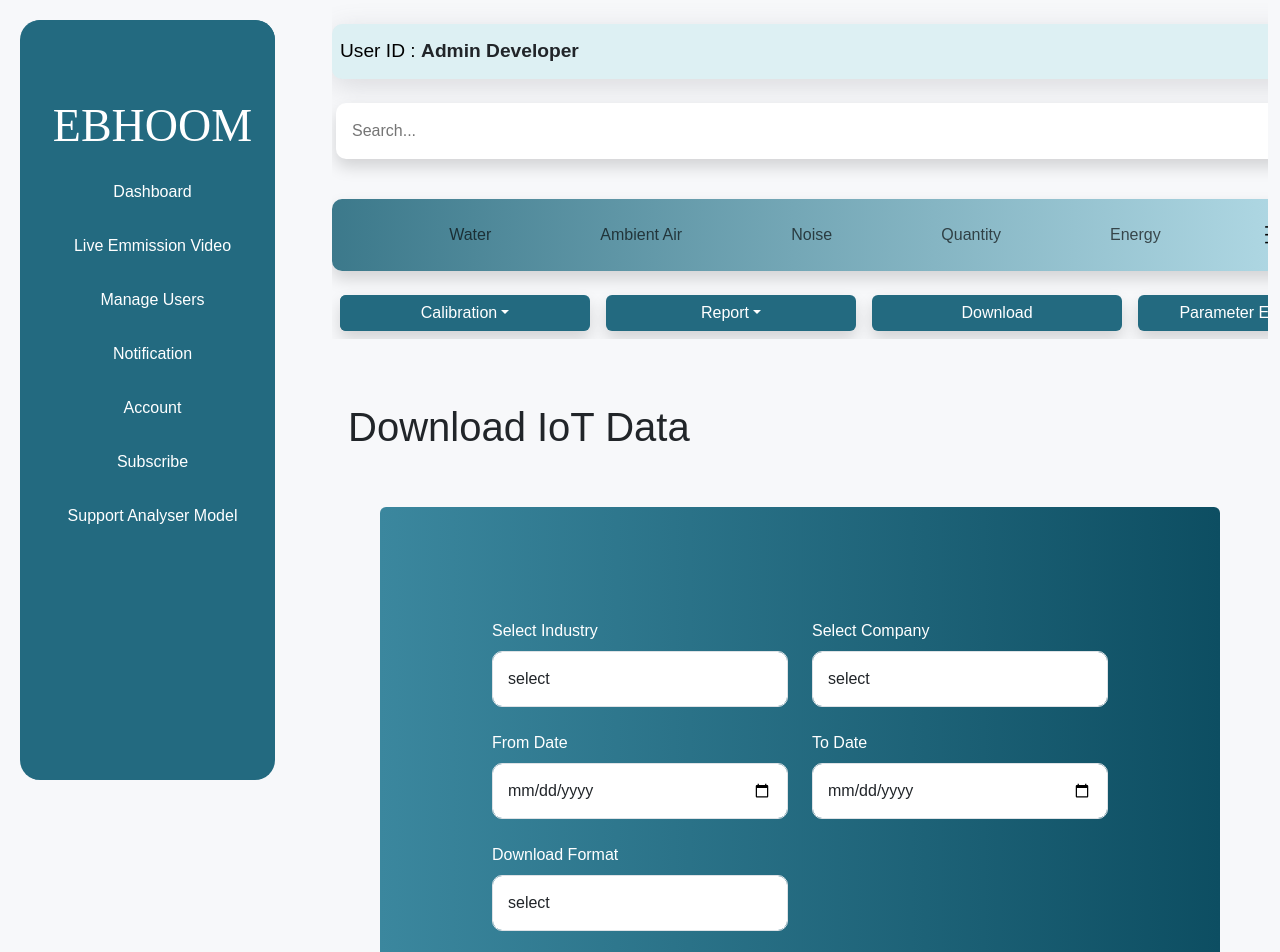
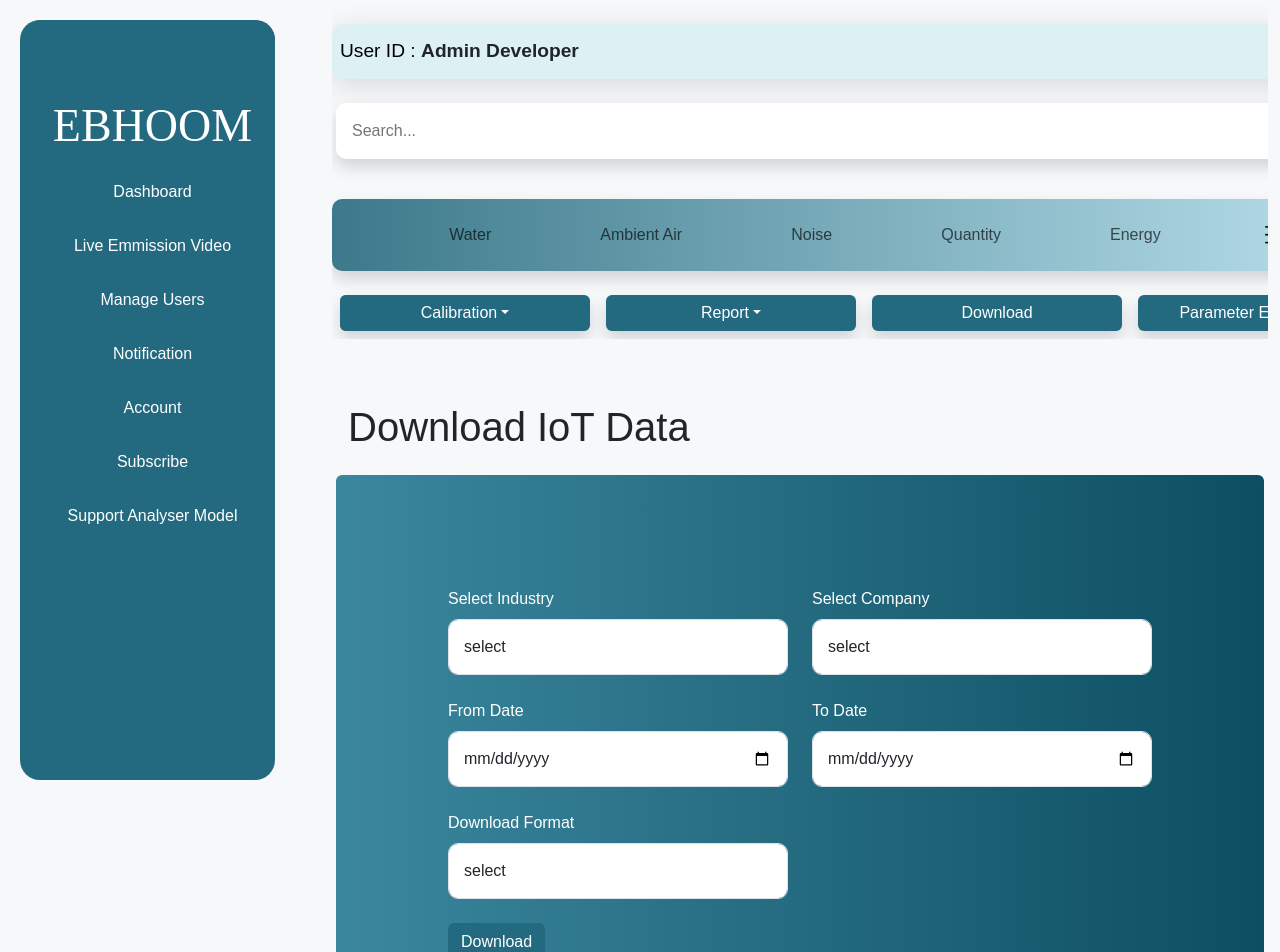
Before and after one commit to sruthipr027/ocems, a React (Create React App) app: page /download in a window 1280 px wide. Shown: the top 952 px of the page. Built offline with nearby package versions, Linux system fonts and the light colour scheme.

Commit message:
made changes in download

```diff
--- a/src/pages/Download/DownloadData.jsx
+++ b/src/pages/Download/DownloadData.jsx
@@ -56,7 +56,7 @@ function DownloadData() {
                 <div className="col-12 d-flex justify-content-between align-items-center m-3" >
                     <h1 className='text-center mt-5'>Download IoT Data</h1>
                 </div>
-                <div className="card m-5">
+                <div className="card m-1">
                     <div className="card-body">
                         <form className='m-5 p-5'>
                             <div className="row">
```
